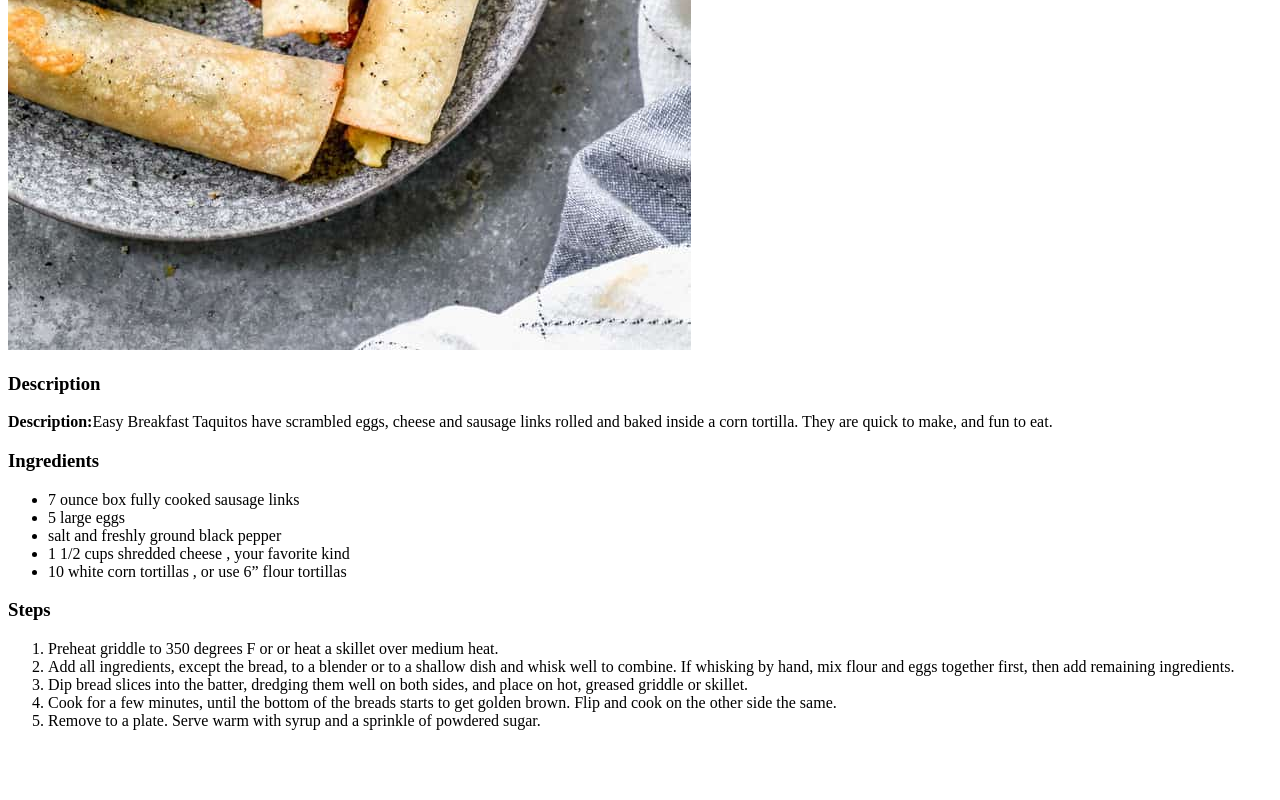
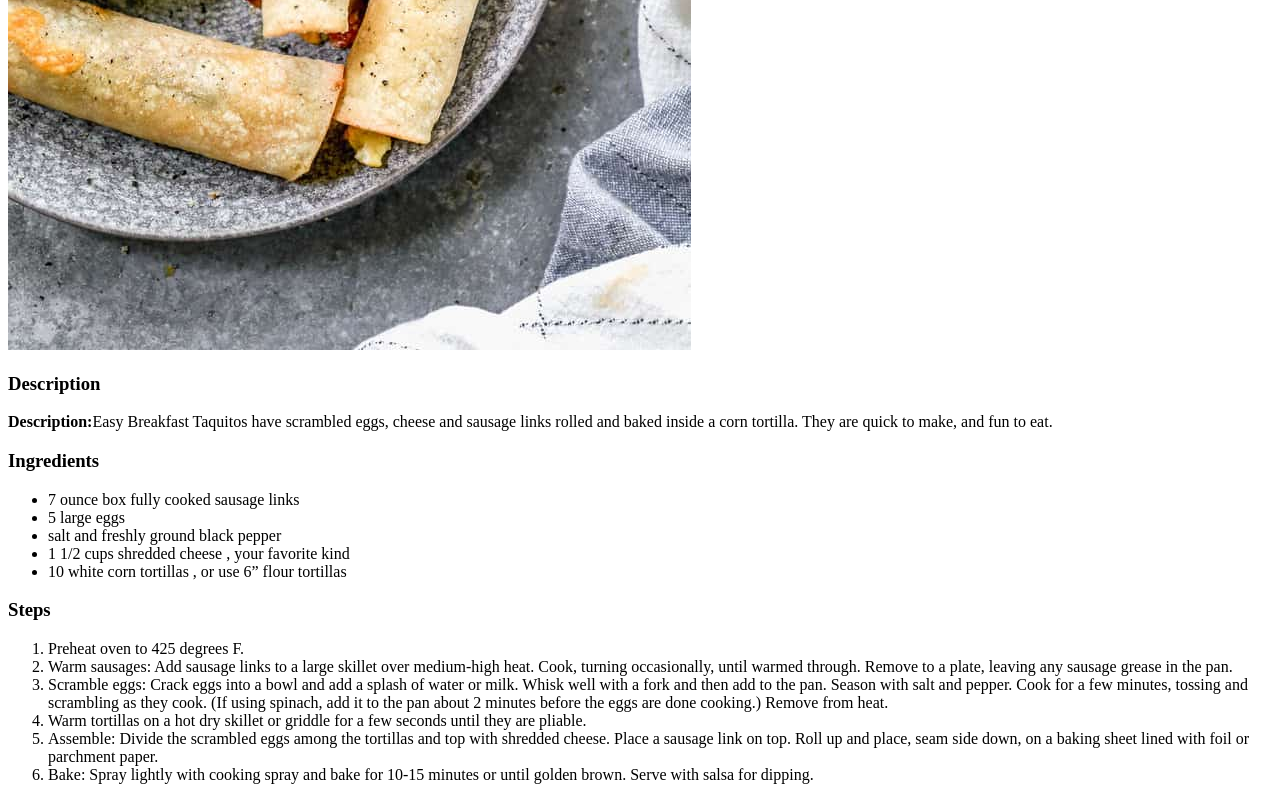
Before and after one commit to djsste/odin-recipes, a plain HTML site: page recipes/taquitos.html in a window 1280 px wide. Shown: the part 754-1554 px from the top of the page. Before the commit the page ends 1500 px from the top, so only its background shows below. Drawn offline with Linux system fonts and the light colour scheme.

Commit message:
added cooking instructions

```diff
--- a/recipes/taquitos.html
+++ b/recipes/taquitos.html
@@ -26,11 +26,12 @@
 
     <h3>Steps</h3>
     <ol>
-        <li>Preheat griddle to 350 degrees F or or heat a skillet over medium heat.</li>
-        <li>Add all ingredients, except the bread, to a blender or to a shallow dish and whisk well to combine. If whisking by hand, mix flour and eggs together first, then add remaining ingredients.</li>
-        <li>Dip bread slices into the batter, dredging them well on both sides, and place on hot, greased griddle or skillet.</li>
-        <li>Cook for a few minutes, until the bottom of the breads starts to get golden brown. Flip and cook on the other side the same.</li>
-        <li>Remove to a plate. Serve warm with syrup and a sprinkle of powdered sugar.</li>
+        <li>Preheat oven to 425 degrees F.</li>
+        <li>Warm sausages: Add sausage links to a large skillet over medium-high heat. Cook, turning occasionally, until warmed through. Remove to a plate, leaving any sausage grease in the pan.</li>
+        <li>Scramble eggs: Crack eggs into a bowl and add a splash of water or milk. Whisk well with a fork and then add to the pan. Season with salt and pepper. Cook for a few minutes, tossing and scrambling as they cook. (If using spinach, add it to the pan about 2 minutes before the eggs are done cooking.) Remove from heat. </li>
+        <li>Warm tortillas on a hot dry skillet or griddle for a few seconds until they are pliable.</li>
+        <li>Assemble: Divide the scrambled eggs among the tortillas and top with shredded cheese. Place a sausage link on top. Roll up and place, seam side down, on a baking sheet lined with foil or parchment paper. </li>
+        <li>Bake: Spray lightly with cooking spray and bake for 10-15 minutes or until golden brown. Serve with salsa for dipping.</li>
     </ol>
 </body>
 </html>
```
